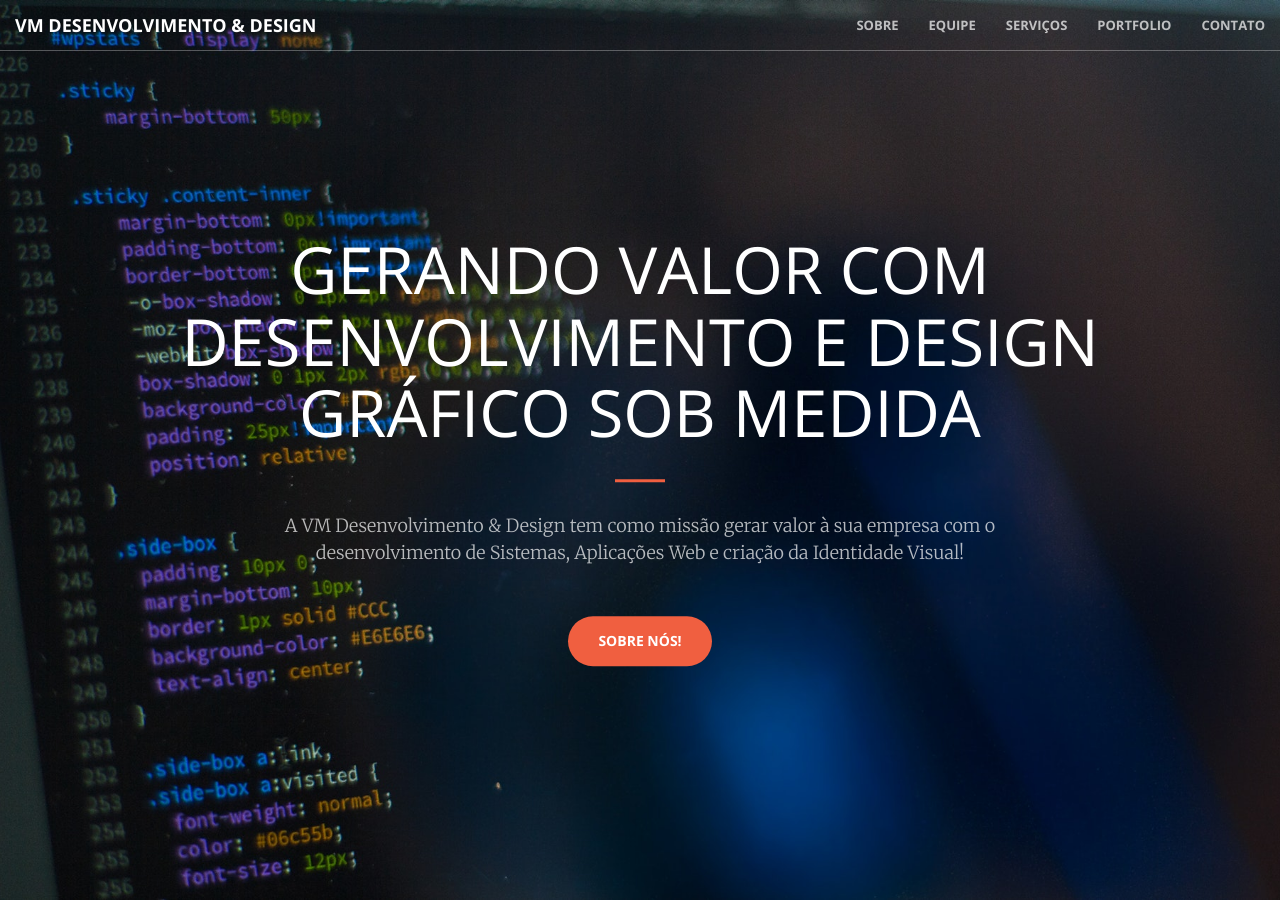
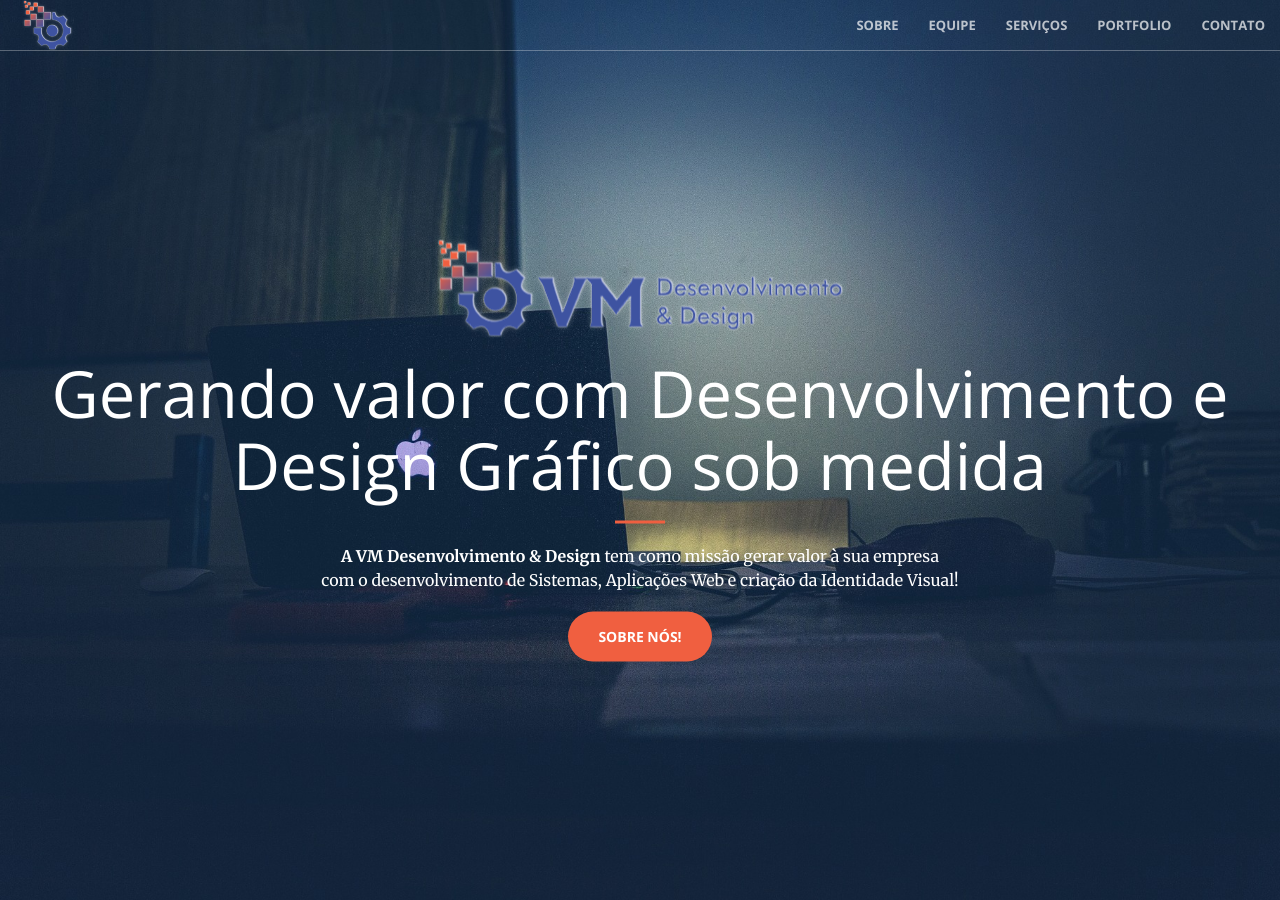
Before and after one commit to vmdesenvolvimento/vmdesenvolvimento.github.io, a Jekyll site: the page built from index.html, in a window 1280 px wide and 900 px high. Built offline with Jekyll 4.4.1, drawn with Linux system fonts in a browser that asks for light colours.

Commit message:
Acertando layout e inserindo Logo

```diff
--- a/_includes/header.html
+++ b/_includes/header.html
@@ -1,9 +1,11 @@
 <header>
     <div class="header-content">
-        <div class="header-content-inner">
+        <div class="header-content-inner; align-center;">
+            <div>
+                <img src="../img/Logo-VM-Clara.png" height="99" width="419"/></div>
             <h1>Gerando valor com Desenvolvimento e Design Gráfico sob medida</h1>
             <hr>
-            <p>A VM Desenvolvimento & Design tem como missão gerar valor à sua empresa com o
+            <p><strong>A VM Desenvolvimento & Design</strong> tem como missão gerar valor à sua empresa <br/> com o
                 desenvolvimento de Sistemas, Aplicações Web e criação da Identidade Visual!</p>
             <a href="#about" class="btn btn-primary btn-xl page-scroll">Sobre nós!</a>
         </div>
--- a/_includes/nav.html
+++ b/_includes/nav.html
@@ -8,7 +8,10 @@
                 <span class="icon-bar"></span>
                 <span class="icon-bar"></span>
             </button>
-            <a class="navbar-brand page-scroll" href="#page-top">VM Desenvolvimento & Design</a>
+            <a class="navbar-brand page-scroll" href="#page-top">
+                <!-- VM Desenvolvimento & Design -->
+                <img src="../img/Logo-Canto-Clara.png" height="50px"/>
+            </a>
         </div>
 
         <!-- Collect the nav links, forms, and other content for toggling -->
--- a/_sass/_base.scss
+++ b/_sass/_base.scss
@@ -79,6 +79,8 @@
         @include sans-serif-font;
         font-weight: 700;
         text-transform: uppercase;
+        padding: 0;
+        padding-left: 20px;
         &:hover,
         &:focus {
             color: darken($theme-primary, 10%);
```
Also changed, not shown: css/bootstrap.css, img/Logo-Canto-Clara.png (added), img/Logo-VM-Clara.png (added), img/header.jpg.
